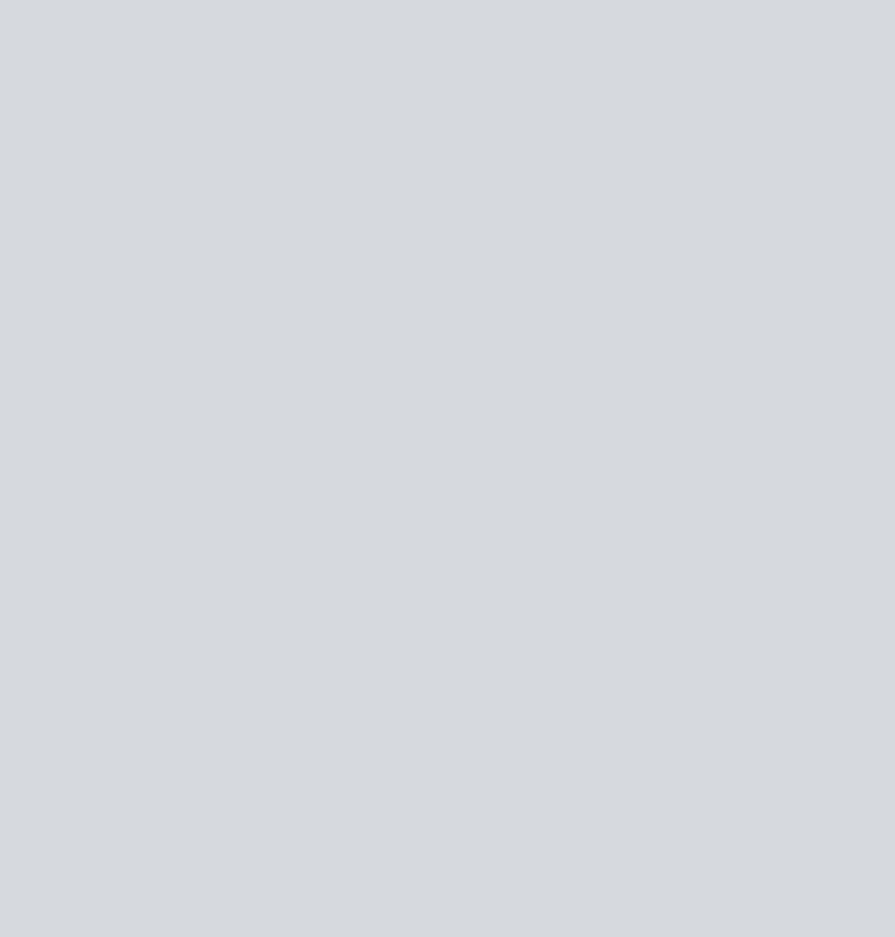
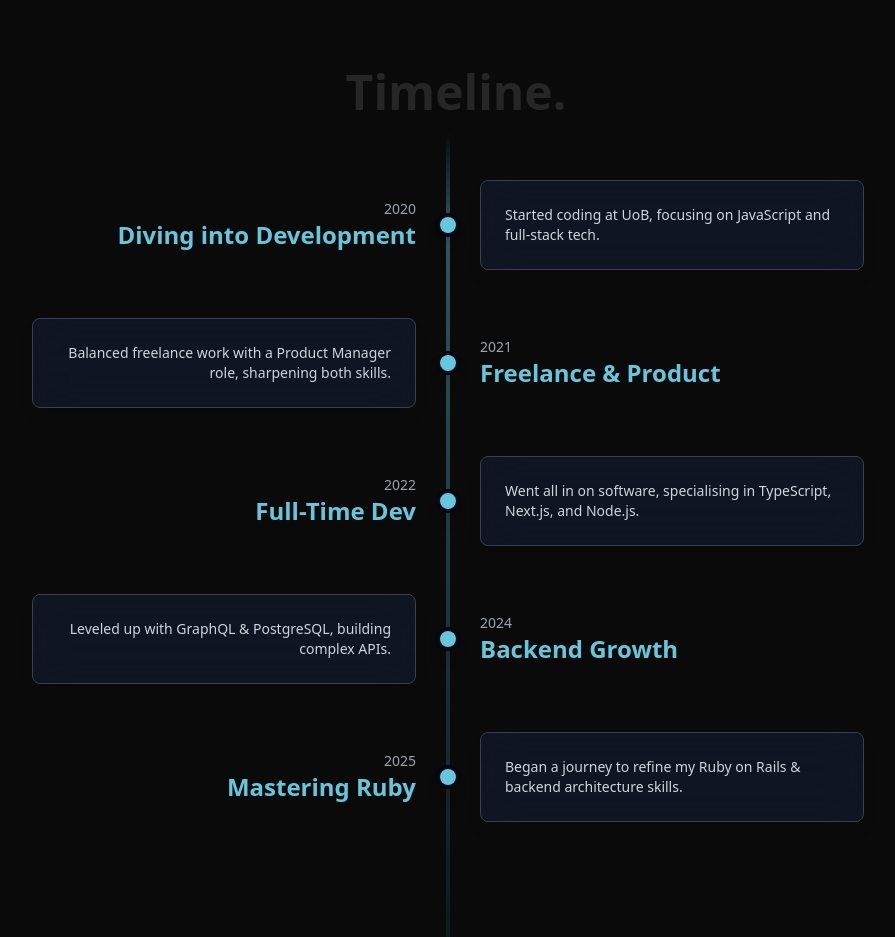
Before and after one commit to kvtemadden/kvte, a Next.js app: page / in a window 1280 px wide. Shown: the part 1860-2797 px from the top of the page, without its empty margins (192-1087 px from the left). Before the commit the page ends 1848 px from the top, so only its background shows below. Built offline with nearby package versions, Linux system fonts and the light colour scheme.

Commit message:
add timeline component with static data

```diff
--- /dev/null
+++ b/components/lib/constants.ts
@@ -0,0 +1,33 @@
+const timelineData = [
+  {
+    date: "2020",
+    title: "Diving into Development",
+    description:
+      "Started coding at UoB, focusing on JavaScript and full-stack tech.",
+  },
+  {
+    date: "2021",
+    title: "Freelance & Product",
+    description:
+      "Balanced freelance work with a Product Manager role, sharpening both skills.",
+  },
+  {
+    date: "2022",
+    title: "Full-Time Dev",
+    description:
+      "Went all in on software, specialising in TypeScript, Next.js, and Node.js.",
+  },
+  {
+    date: "2024",
+    title: "Backend Growth",
+    description: "Leveled up with GraphQL & PostgreSQL, building complex APIs.",
+  },
+  {
+    date: "2025",
+    title: "Mastering Ruby",
+    description:
+      "Began a journey to refine my Ruby on Rails & backend architecture skills.",
+  },
+];
+
+export default timelineData;
--- /dev/null
+++ b/components/timeline.tsx
@@ -0,0 +1,85 @@
+import React from "react";
+import "tailwindcss/tailwind.css";
+
+interface TimelinePointProps {
+  date: string;
+  title: string;
+  description: string;
+  index: number;
+}
+
+const TimelinePoint: React.FC<TimelinePointProps> = ({
+  date,
+  title,
+  description,
+  index,
+}) => {
+  const isEven = index % 2 === 0;
+
+  return (
+    <div className="relative flex items-center w-full my-12">
+      {/* Left Side (Alternates Between Title & Description) */}
+      <div className="w-1/2 px-8 text-right">
+        {isEven ? (
+          <>
+            <time className="block text-sm text-gray-400">{date}</time>
+            <h3 className="text-2xl font-semibold text-primary-500">{title}</h3>
+          </>
+        ) : (
+          <p
+            className="text-sm cursor-pointer text-gray-300 bg-gray-900 bg-opacity-80 p-6 rounded-lg border border-gray-700 shadow-lg backdrop-blur-xl
+          hover:shadow-primary-500/50 hover:border-primary-500 transition-all duration-300"
+          >
+            {description}
+          </p>
+        )}
+      </div>
+
+      {/* Timeline Line Connector */}
+      <div className="w-6 h-6 bg-primary-500 border-4 border-gray-950 shadow-lg rounded-full absolute left-1/2 transform -translate-x-1/2" />
+
+      {/* Right Side (Alternates Between Description & Title) */}
+      <div className="w-1/2 px-8 text-left">
+        {!isEven ? (
+          <>
+            <time className="block text-sm text-gray-400">{date}</time>
+            <h3 className="text-2xl font-semibold text-primary-500">{title}</h3>
+          </>
+        ) : (
+          <p
+            className="text-sm cursor-pointer text-gray-300 bg-gray-900 bg-opacity-80 p-6 rounded-lg border border-gray-700 shadow-lg backdrop-blur-xl
+          hover:shadow-primary-500/50 hover:border-primary-500 transition-all duration-300"
+          >
+            {description}
+          </p>
+        )}
+      </div>
+    </div>
+  );
+};
+
+interface TimelineProps {
+  points: Omit<TimelinePointProps, "index">[];
+}
+
+export const Timeline: React.FC<TimelineProps> = ({ points }) => {
+  return (
+    <div className="relative flex flex-col items-center min-h-screen py-20 bg-neutral-950 overflow-hidden w-full">
+      <h2 className="font-extrabold max-w-7xl pl-4 mx-auto text-xl md:text-5xl  text-neutral-800 dark:text-neutral-200 font-sans">
+        Timeline.
+      </h2>
+
+      <div className="pt-4">
+        {/* Static Timeline Line */}
+        <div className="absolute left-1/2 transform -translate-x-1/2 w-1 h-full bg-gradient-to-b via-primary-500 via-10% from-transparent to-transparent opacity-40" />
+
+        {/* Timeline Items */}
+        <div className="w-full max-w-4xl">
+          {points.map((point, index) => (
+            <TimelinePoint key={index} {...point} index={index} />
+          ))}
+        </div>
+      </div>
+    </div>
+  );
+};
--- a/pages/index.tsx
+++ b/pages/index.tsx
@@ -1,7 +1,8 @@
 import Layout from "@/app/layout";
 import { Hero } from "@/components/hero";
+import timelineData from "@/components/lib/constants";
+import { Timeline } from "@/components/timeline";
 import { WorkCards } from "@/components/work-cards";
-import { WorkScrollSection } from "@/components/work-scroll-section";
 
 export default function Home() {
   return (
@@ -9,6 +10,7 @@ export default function Home() {
       <Layout>
         <Hero />
         <WorkCards />
+        <Timeline points={timelineData} />
       </Layout>
     </>
   );
```
